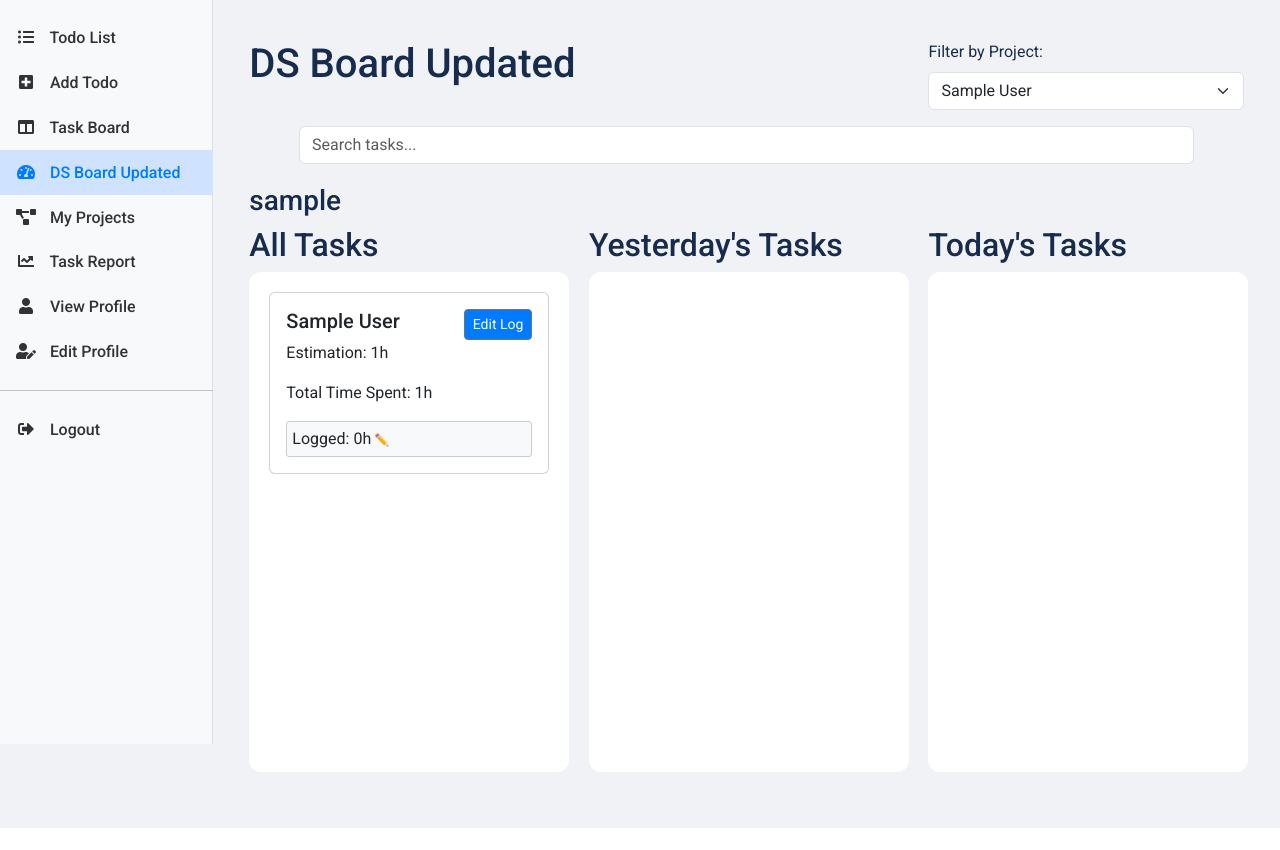
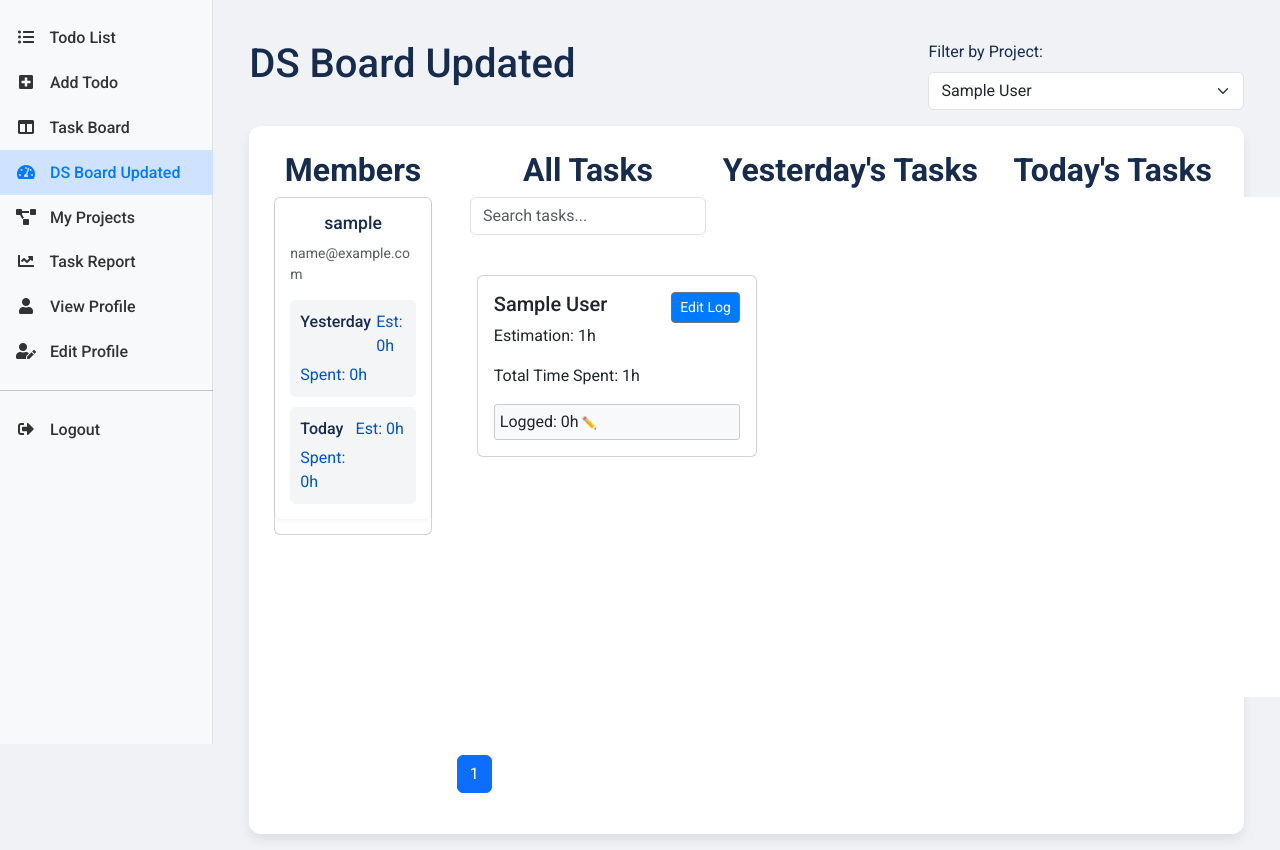
Before and after one commit to LisunKhan/django_Todo_App, a Django app: page /ds_board_updated/ in a window 1280 px wide. Shown: the part 56-906 px from the top of the page. Before the commit the page ends 884 px from the top, so only its background shows below. Run offline with Django 4.2, Linux system fonts and the light colour scheme; a user stored in the database is signed in; tables that the repository leaves empty hold one stand-in row (values such as "Sample post"); data that the repository does not hold is empty; some libraries are stand-ins or nearby versions.

Commit message:
Revert "Restructure DS board to be user-centric"
This reverts commit 44ab8c9d2cd3379eaa794bb0b04cb49519668207.

```diff
--- a/myproject/users/api_views.py
+++ b/myproject/users/api_views.py
@@ -32,10 +32,6 @@
     search_query = request.GET.get('search')
     if search_query:
         tasks_query = tasks_query.filter(title__icontains=search_query)
-
-    user_id = request.GET.get('user_id')
-    if user_id:
-        tasks_query = tasks_query.filter(user_id=user_id)
 
     paginator = Paginator(tasks_query, 10) # 10 tasks per page
     page_number = request.GET.get('page', 1)
--- a/myproject/users/static/js/ds_board_updated.js
+++ b/myproject/users/static/js/ds_board_updated.js
@@ -1,6 +1,9 @@
 document.addEventListener('DOMContentLoaded', () => {
     const projectFilterSelect = document.getElementById('project-filter-select');
-    const userRowsContainer = document.getElementById('user-rows-container');
+    const membersContainer = document.getElementById('members-container');
+    const tasksContainer = document.getElementById('tasks-container');
+    const yesterdayTasksContainer = document.getElementById('yesterday-tasks-container');
+    const todayTasksContainer = document.getElementById('today-tasks-container');
     const taskSearchInput = document.getElementById('task-search-input');
     const paginationContainer = document.getElementById('pagination-container');
     const editLogModal = document.getElementById('edit-log-modal');
@@ -35,7 +38,10 @@
 
     async function fetchProjectData(projectId, page = 1, searchQuery = '') {
         if (!projectId || projectId === 'all') {
-            userRowsContainer.innerHTML = '';
+            membersContainer.innerHTML = '';
+            tasksContainer.innerHTML = '';
+            yesterdayTasksContainer.innerHTML = '';
+            todayTasksContainer.innerHTML = '';
             paginationContainer.innerHTML = '';
             return;
         }
@@ -44,66 +50,60 @@
         currentPage = page;
         currentSearchQuery = searchQuery;
 
-        userRowsContainer.innerHTML = '';
-
+        // Fetch members
         const usersResponse = await fetch(`/api/ds_board/project/${projectId}/users/`);
         const users = await usersResponse.json();
+        renderMembers(users);
 
-        for (const user of users) {
-            await renderUserRow(user, page, searchQuery);
-        }
-    }
+        // Fetch all tasks
+        const tasksResponse = await fetch(`/api/ds_board/project/${projectId}/tasks/?page=${page}&search=${searchQuery}`);
+        const tasksData = await tasksResponse.json();
+        renderTasks(tasksData.tasks, tasksContainer);
+        renderPagination(tasksData);
 
-    async function renderUserRow(user, page, searchQuery) {
-        const userRow = document.createElement('div');
-        userRow.classList.add('user-row', 'mb-4');
-        userRow.innerHTML = `
-            <div class="row">
-                <div class="col-md-12">
-                    <h3>${user.username}</h3>
-                </div>
-            </div>
-            <div class="row">
-                <div class="col-md-4">
-                    <h2>All Tasks</h2>
-                    <div class="task-column all-tasks-container" data-user-id="${user.id}"></div>
-                </div>
-                <div class="col-md-4">
-                    <h2>Yesterday's Tasks</h2>
-                    <div class="task-column yesterday-tasks-container" data-user-id="${user.id}"></div>
-                </div>
-                <div class="col-md-4">
-                    <h2>Today's Tasks</h2>
-                    <div class="task-column today-tasks-container" data-user-id="${user.id}"></div>
-                </div>
-            </div>
-        `;
-        userRowsContainer.appendChild(userRow);
-
-        const allTasksContainer = userRow.querySelector('.all-tasks-container');
-        const yesterdayTasksContainer = userRow.querySelector('.yesterday-tasks-container');
-        const todayTasksContainer = userRow.querySelector('.today-tasks-container');
-
-        // Fetch all tasks for the user
-        const tasksResponse = await fetch(`/api/ds_board/project/${currentProjectId}/tasks/?page=${page}&search=${searchQuery}&user_id=${user.id}`);
-        const tasksData = await tasksResponse.json();
-        renderTasks(tasksData.tasks, allTasksContainer);
-        if (user.id === users[0].id) { // Render pagination only for the first user to avoid duplicates
-            renderPagination(tasksData);
-        }
-
-
-        // Fetch yesterday's tasks for the user
-        const yesterdayTasksResponse = await fetch(`/api/ds_board_updated/project/${currentProjectId}/tasks/yesterday/?user_id=${user.id}`);
+        // Fetch yesterday's tasks
+        const yesterdayTasksResponse = await fetch(`/api/ds_board_updated/project/${projectId}/tasks/yesterday/`);
         const yesterdayTasks = await yesterdayTasksResponse.json();
         renderTasks(yesterdayTasks, yesterdayTasksContainer, true);
 
-        // Fetch today's tasks for the user
-        const todayTasksResponse = await fetch(`/api/ds_board_updated/project/${currentProjectId}/tasks/today/?user_id=${user.id}`);
+        // Fetch today's tasks
+        const todayTasksResponse = await fetch(`/api/ds_board_updated/project/${projectId}/tasks/today/`);
         const todayTasks = await todayTasksResponse.json();
         renderTasks(todayTasks, todayTasksContainer, true);
+    }
 
-        initializeSortable(allTasksContainer, yesterdayTasksContainer, todayTasksContainer);
+    async function renderMembers(users) {
+        membersContainer.innerHTML = '';
+        for (const user of users) {
+            const memberElement = document.createElement('div');
+            memberElement.classList.add('card', 'mb-2');
+
+            const yesterdayStatsResponse = await fetch(`/api/ds_board_updated/project/${currentProjectId}/user/${user.id}/stats/yesterday/`);
+            const yesterdayStats = await yesterdayStatsResponse.json();
+
+            const todayStatsResponse = await fetch(`/api/ds_board_updated/project/${currentProjectId}/user/${user.id}/stats/today/`);
+            const todayStats = await todayStatsResponse.json();
+
+            memberElement.innerHTML = `
+                <div class="card-body member-card">
+                    <h5 class="card-title">${user.username}</h5>
+                    <p class="card-text text-muted">${user.email}</p>
+                    <div class="member-stats">
+                        <div class="stat">
+                            <span class="stat-label">Yesterday</span>
+                            <span class="stat-value">Est: ${yesterdayStats.total_estimation_time}h</span>
+                            <span class="stat-value">Spent: ${yesterdayStats.total_time_spent}h</span>
+                        </div>
+                        <div class="stat">
+                            <span class="stat-label">Today</span>
+                            <span class="stat-value">Est: ${todayStats.total_estimation_time}h</span>
+                            <span class="stat-value">Spent: ${todayStats.total_time_spent}h</span>
+                        </div>
+                    </div>
+                </div>
+            `;
+            membersContainer.appendChild(memberElement);
+        }
     }
 
     function renderTasks(tasks, container, showCancelButton = false) {
@@ -161,8 +161,8 @@
         }
     }
 
-    function initializeSortable(allTasksContainer, yesterdayTasksContainer, todayTasksContainer) {
-        new Sortable(allTasksContainer, {
+    function initializeSortable() {
+        new Sortable(tasksContainer, {
             group: {
                 name: 'tasks',
                 pull: 'clone',
@@ -205,6 +205,21 @@
                 const cancelButton = `<button class="btn btn-danger btn-sm float-end cancel-task-btn">X</button>`;
                 cardBody.innerHTML = cancelButton + cardBody.innerHTML;
             }
+        });
+    }
+
+    async function logTime(taskId, logTime, date) {
+        await fetch('/api/ds_board_updated/log_time/', {
+            method: 'POST',
+            headers: {
+                'Content-Type': 'application/json',
+                'X-CSRFToken': getCookie('csrftoken'),
+            },
+            body: JSON.stringify({
+                task_id: taskId,
+                log_time: logTime,
+                date: date,
+            }),
         });
     }
 
@@ -422,7 +437,7 @@
         return cookieValue;
     }
 
-    document.getElementById('user-rows-container').addEventListener('click', (event) => {
+    document.getElementById('ds-board-container').addEventListener('click', (event) => {
         if (event.target.classList.contains('cancel-task-btn')) {
             const taskCard = event.target.closest('.card');
             const taskId = taskCard.dataset.taskId;
@@ -434,6 +449,152 @@
             const taskCard = event.target.closest('.card');
             const taskId = taskCard.dataset.taskId;
             showLogList(taskId);
+        }
+
+        if (event.target.classList.contains('logged-time-text')) {
+            const loggedTimeText = event.target;
+            const taskCard = loggedTimeText.closest('.card');
+            const cardBody = taskCard.querySelector('.card-body');
+            const logTimeInput = cardBody.querySelector('.log-time-input');
+            if (logTimeInput) {
+                return;
+            }
+
+            const originalText = loggedTimeText.textContent;
+            loggedTimeText.style.display = 'none';
+
+            const input = document.createElement('input');
+            input.type = 'number';
+            input.min = '0';
+            input.step = '0.5';
+            input.placeholder = 'Hours';
+            input.classList.add('log-time-input');
+
+            const dateInput = document.createElement('input');
+            dateInput.type = 'date';
+            dateInput.classList.add('log-time-input', 'ms-2');
+
+            const saveButton = document.createElement('button');
+            saveButton.textContent = 'Save';
+            saveButton.classList.add('btn', 'btn-success', 'btn-sm', 'ms-2');
+
+            const cancelButton = document.createElement('button');
+            cancelButton.textContent = 'Cancel';
+            cancelButton.classList.add('btn', 'btn-danger', 'btn-sm', 'ms-2');
+
+            const tempContainer = document.createElement('div');
+            tempContainer.appendChild(input);
+            if (taskCard.closest('.task-column').id === 'tasks-container') {
+                tempContainer.appendChild(dateInput);
+            }
+            tempContainer.appendChild(saveButton);
+            tempContainer.appendChild(cancelButton);
+
+            loggedTimeText.parentElement.insertBefore(tempContainer, loggedTimeText.nextSibling);
+
+            saveButton.addEventListener('click', async () => {
+                const logTimeValue = input.value;
+                try {
+                    if (logTimeValue) {
+                        const taskId = taskCard.dataset.taskId;
+                        const column = taskCard.closest('.task-column');
+                        let date;
+                        if (column.id === 'yesterday-tasks-container') {
+                            date = 'yesterday';
+                        } else if (column.id === 'today-tasks-container') {
+                            date = 'today';
+                        } else {
+                            date = dateInput.value;
+                        }
+                        await logTime(taskId, logTimeValue, date);
+                        const totalTimeSpentEl = taskCard.querySelector('.total-time-spent');
+                        const currentTotal = parseFloat(totalTimeSpentEl.textContent);
+                        totalTimeSpentEl.textContent = currentTotal + parseFloat(logTimeValue);
+                        loggedTimeText.textContent = `Logged: ${parseFloat(originalText.split(' ')[1]) + parseFloat(logTimeValue)}h`;
+                    }
+                } finally {
+                    loggedTimeText.style.display = 'block';
+                    tempContainer.remove();
+                }
+            });
+
+            cancelButton.addEventListener('click', () => {
+                loggedTimeText.style.display = 'block';
+                tempContainer.remove();
+            });
+        }
+
+        if (event.target.classList.contains('log-time-btn')) {
+            const taskCard = event.target.closest('.card');
+            const cardBody = taskCard.querySelector('.card-body');
+            const logTimeInput = cardBody.querySelector('.log-time-input');
+            if (logTimeInput) {
+                return;
+            }
+
+            const input = document.createElement('input');
+            input.type = 'number';
+            input.min = '0';
+            input.step = '0.5';
+            input.placeholder = 'Hours';
+            input.classList.add('log-time-input');
+
+            const dateInput = document.createElement('input');
+            dateInput.type = 'date';
+            dateInput.classList.add('log-time-input', 'ms-2');
+
+            const saveButton = document.createElement('button');
+            saveButton.textContent = 'Save';
+            saveButton.classList.add('btn', 'btn-success', 'btn-sm', 'ms-2');
+
+            const cancelButton = document.createElement('button');
+            cancelButton.textContent = 'Cancel';
+            cancelButton.classList.add('btn', 'btn-danger', 'btn-sm', 'ms-2');
+
+            saveButton.addEventListener('click', async () => {
+                const logTimeValue = input.value;
+                try {
+                    if (logTimeValue) {
+                        const taskId = taskCard.dataset.taskId;
+                        const column = taskCard.closest('.task-column');
+                        let date;
+                        if (column.id === 'yesterday-tasks-container') {
+                            date = 'yesterday';
+                        } else if (column.id === 'today-tasks-container') {
+                            date = 'today';
+                        } else {
+                            date = dateInput.value;
+                        }
+                        await logTime(taskId, logTimeValue, date);
+                        const totalTimeSpentEl = taskCard.querySelector('.total-time-spent');
+                        const currentTotal = parseFloat(totalTimeSpentEl.textContent);
+                        totalTimeSpentEl.textContent = currentTotal + parseFloat(logTimeValue);
+                    }
+                } finally {
+                    cardBody.removeChild(input);
+                    if (dateInput.parentElement) {
+                        cardBody.removeChild(dateInput);
+                    }
+                    cardBody.removeChild(saveButton);
+                    cardBody.removeChild(cancelButton);
+                }
+            });
+
+            cancelButton.addEventListener('click', () => {
+                cardBody.removeChild(input);
+                if (dateInput.parentElement) {
+                    cardBody.removeChild(dateInput);
+                }
+                cardBody.removeChild(saveButton);
+                cardBody.removeChild(cancelButton);
+            });
+
+            cardBody.appendChild(input);
+            if (taskCard.closest('.task-column').id === 'tasks-container') {
+                cardBody.appendChild(dateInput);
+            }
+            cardBody.appendChild(saveButton);
+            cardBody.appendChild(cancelButton);
         }
     });
 
@@ -477,4 +638,5 @@
     });
 
     fetchProjects();
+    initializeSortable();
 });
--- a/myproject/users/templates/users/ds_board_updated.html
+++ b/myproject/users/templates/users/ds_board_updated.html
@@ -16,19 +16,44 @@
         </div>
     </div>
 
+    <div id="ds-board-container" class="d-flex flex-row">
+        <div class="col-md-2 task-column-title-m">
+            <h2>Members</h2>
+            <div id="members-container">
+                <!-- Members will be rendered here -->
+            </div>
+        </div>
+        <div class="col-md-10">
+            <div class="d-flex flex-row">
+                <div class="col-md-4 task-column-title-at">
+                    <h2>All Tasks</h2>
                     <div class="mb-3">
                         <input type="text" id="task-search-input" class="form-control" placeholder="Search tasks...">
                     </div>
-
-    <div id="user-rows-container">
-        <!-- User-specific rows will be rendered here -->
+                    <div id="tasks-container" class="task-column">
+                        <!-- Tasks will be rendered here -->
                     </div>
-
                     <nav aria-label="Task pagination">
                         <ul class="pagination" id="pagination-container">
                             <!-- Pagination will be rendered here -->
                         </ul>
                     </nav>
+                </div>
+                <div class="col-md-4 task-column-title-y">
+                    <h2>Yesterday's Tasks</h2>
+                    <div id="yesterday-tasks-container" class="task-column">
+                        <!-- Yesterday's tasks will be rendered here -->
+                    </div>
+                </div>
+                <div class="col-md-4 task-column-title-t">
+                    <h2>Today's Tasks</h2>
+                    <div id="today-tasks-container" class="task-column">
+                        <!-- Today's tasks will be rendered here -->
+                    </div>
+                </div>
+            </div>
+        </div>
+    </div>
 </div>
 
 <!-- Edit Log Modal -->
```
Lines whose indentation alone changed are shown as unchanged.
